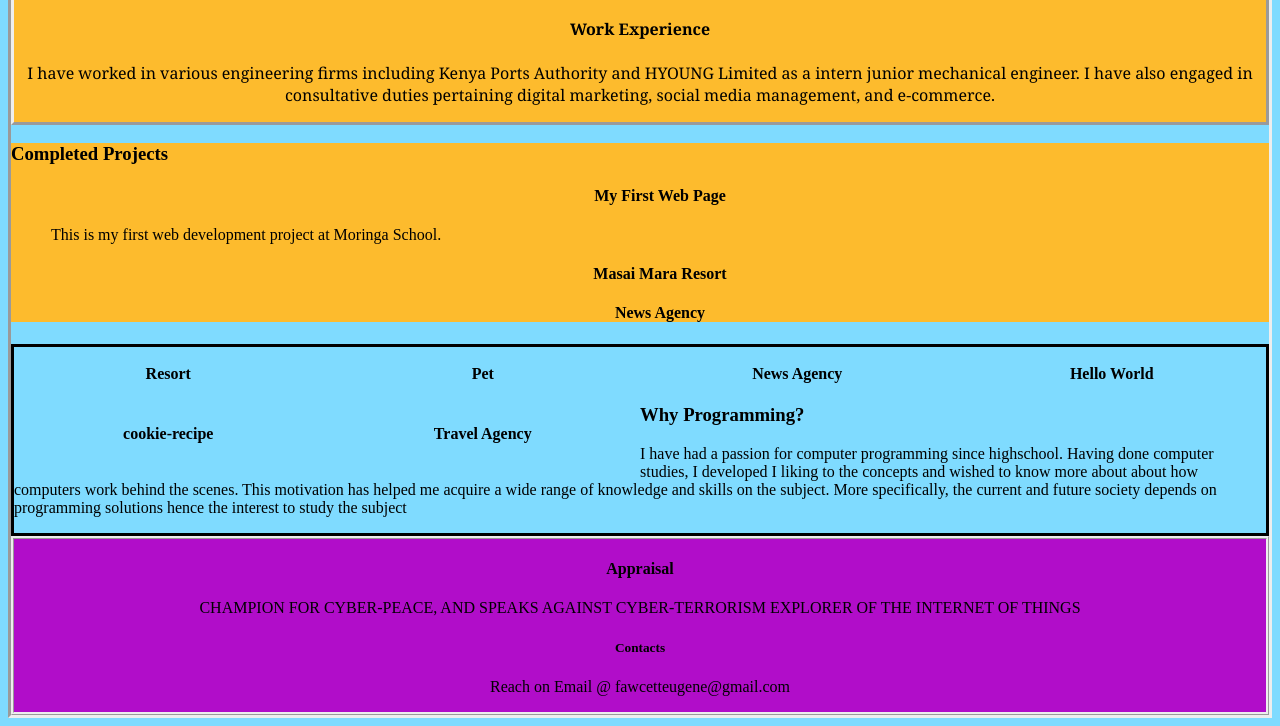
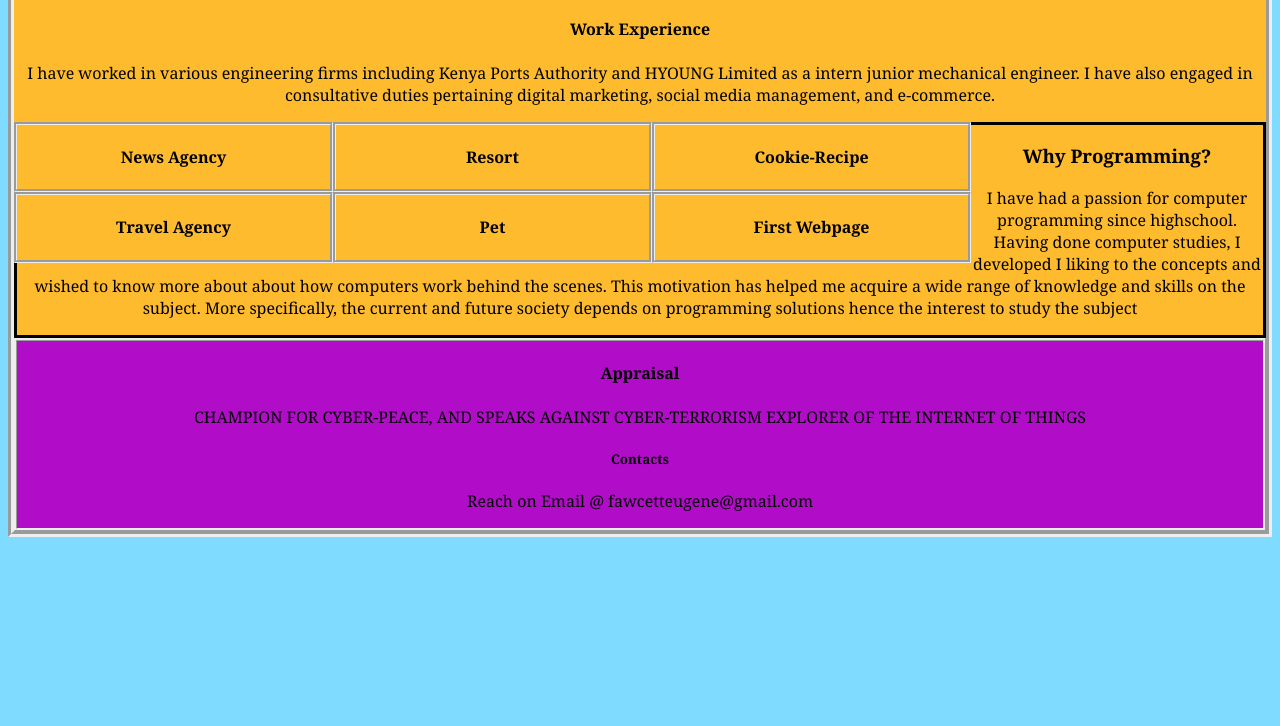
Before and after one commit to FawcettSimiyu/portfolio, a plain HTML site: page index.html in a window 1280 px wide. Shown: the part 677-1403 px from the top of the page. After the commit the page ends 1222 px from the top, so only its background shows below. Drawn offline with Linux system fonts and the light colour scheme.

Commit message:
Add columns in the completed projects section.

```diff
--- a/css/styles.css
+++ b/css/styles.css
@@ -41,4 +41,5 @@ h4 {
 .column {
   float: left;
   width: 25%;
+  border-style: groove;
 }
--- a/index.html
+++ b/index.html
@@ -27,41 +27,29 @@
       <h4>Work Experience</h4>
       <p>I have worked in various engineering firms including Kenya Ports Authority and HYOUNG Limited as a intern junior mechanical engineer. I have also engaged in consultative duties pertaining digital marketing, social media management, and e-commerce.</p>
     </div>
+    <div class="column">
+      <h4>News Agency</h4>
+      <p></p>
     </div>
-    <div class="projects">
-      <h3>Completed Projects</h3>
-      <ul id="list">
-        <li><h4>My First Web Page</h4></li>
-        <p>This is my first web development project at Moringa School. </p>
-        <li><h4>Masai Mara Resort</h4> </li>
-        <p></p>
-        <li><h4>News Agency</h4> </li>
-        <p></p>
-        <li><h4></h4> </li>
-        <p></p>
-        <li><h4></h4> </li>
-        <p></p>
-      </ul>
-    </div>
-    <div class="row">
     <div class="column">
       <h4>Resort</h4>
+      <p></p>
+    </div>
+    <div class="column">
+      <h4>Cookie-Recipe</h4>
+      <p></p>
+    </div>
+    <div class="column">
+      <h4>Travel Agency</h4>
+      <p></p>
     </div>
     <div class="column">
       <h4>Pet</h4>
+      <p></p>
     </div>
     <div class="column">
-        <h4>News Agency</h4>
-      </div>
-      <div class="column">
-        <h4>Hello World</h4>
-      </div>
-      <div class="column">
-        <h4>cookie-recipe</h4>
-      </div>
-      <div class="column">
-        <h4>Travel Agency</h4>
-      </div>
+      <h4>First Webpage</h4>
+      <p></p>
     </div>
     <div class="program">
       <h3>Why Programming?</h3>
```
Also changed, not shown: 1 other file. Lines whose indentation alone changed are shown as unchanged.
